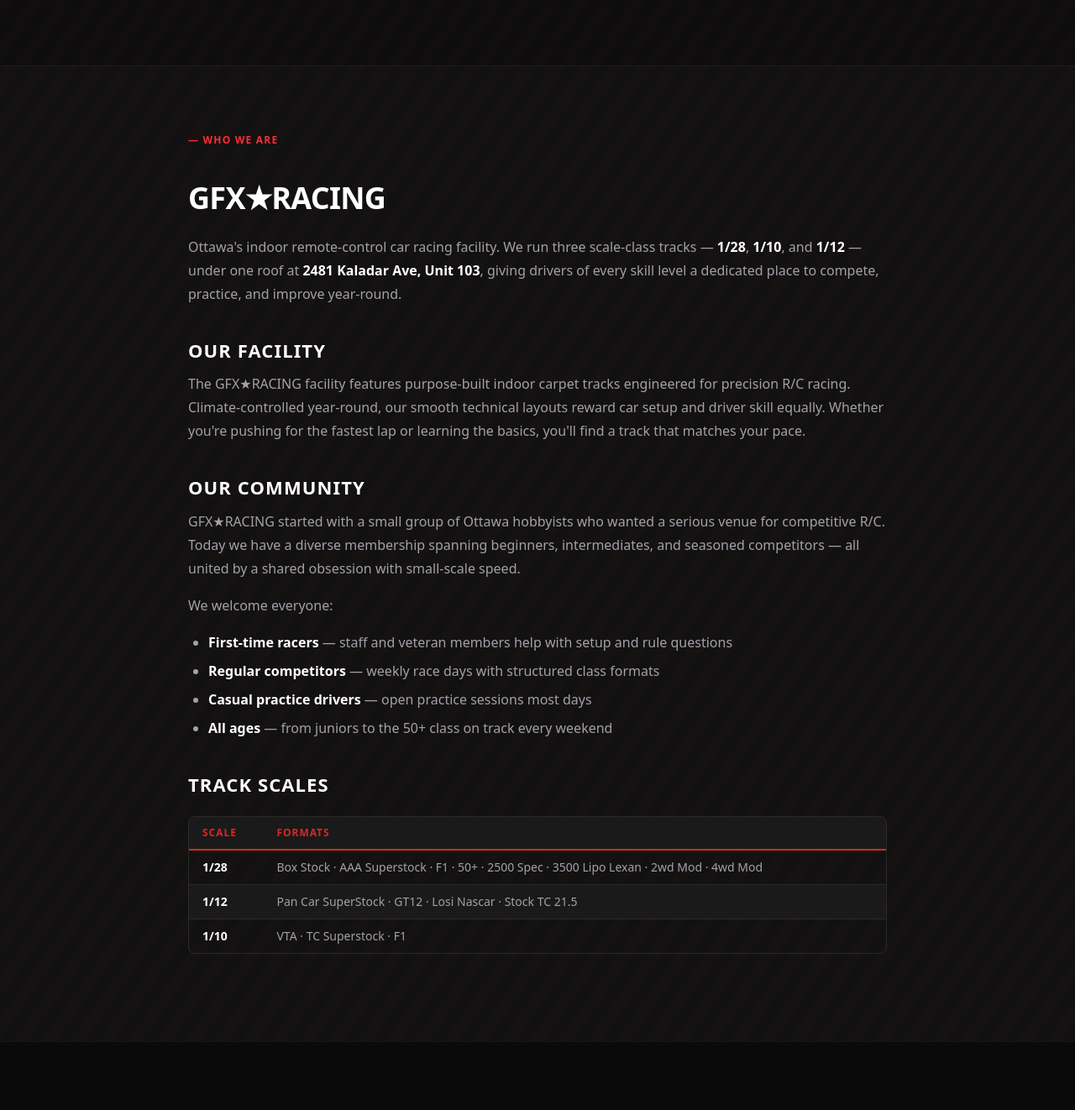
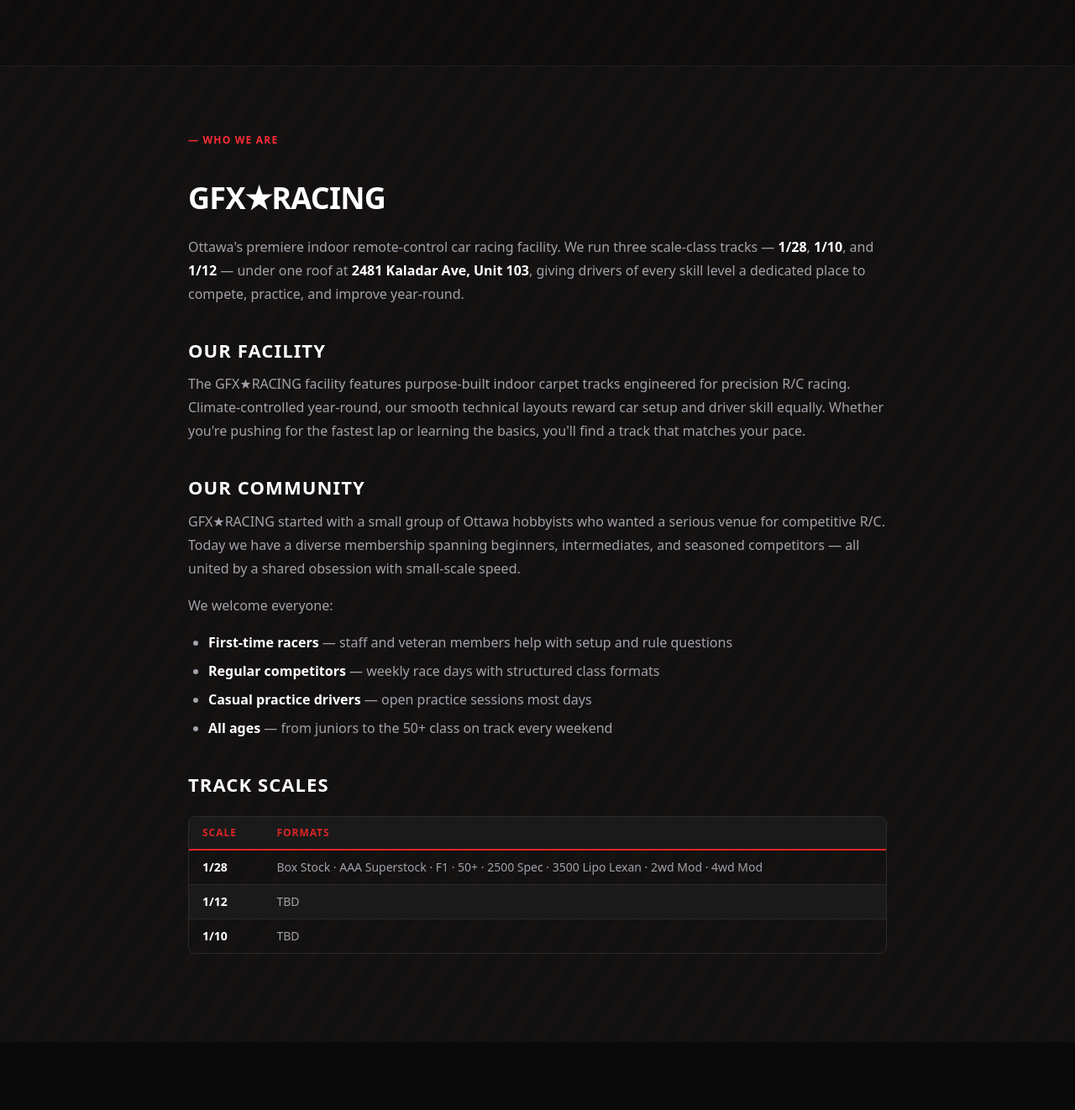
Before and after one commit to skyt0ss/gfxracing, a React (Vite) app: page / in a window 1280 px wide. Shown: the part 2128-3450 px from the top of the page at 84% size. Built offline with nearby package versions, Linux system fonts and the light colour scheme; a web font is replaced by a local one.

Commit message:
Revise facility description and update track formats
Updated the description of the facility and changed track formats to TBD.

```diff
--- a/content/about.mdx
+++ b/content/about.mdx
@@ -1,6 +1,6 @@
 # GFX★RACING
 
-Ottawa's indoor remote-control car racing facility. We run three scale-class tracks — **1/28**, **1/10**, and **1/12** — under one roof at **2481 Kaladar Ave, Unit 103**, giving drivers of every skill level a dedicated place to compete, practice, and improve year-round.
+Ottawa's premiere indoor remote-control car racing facility. We run three scale-class tracks — **1/28**, **1/10**, and **1/12** — under one roof at **2481 Kaladar Ave, Unit 103**, giving drivers of every skill level a dedicated place to compete, practice, and improve year-round.
 
 ## Our Facility
 
@@ -22,5 +22,5 @@
 | Scale | Formats |
 |-------|---------|
 | **1/28** | Box Stock · AAA Superstock · F1 · 50+ · 2500 Spec · 3500 Lipo Lexan · 2wd Mod · 4wd Mod |
-| **1/12** | Pan Car SuperStock · GT12 · Losi Nascar · Stock TC 21.5 |
-| **1/10** | VTA · TC Superstock · F1 |
+| **1/12** | TBD |
+| **1/10** | TBD |
```
